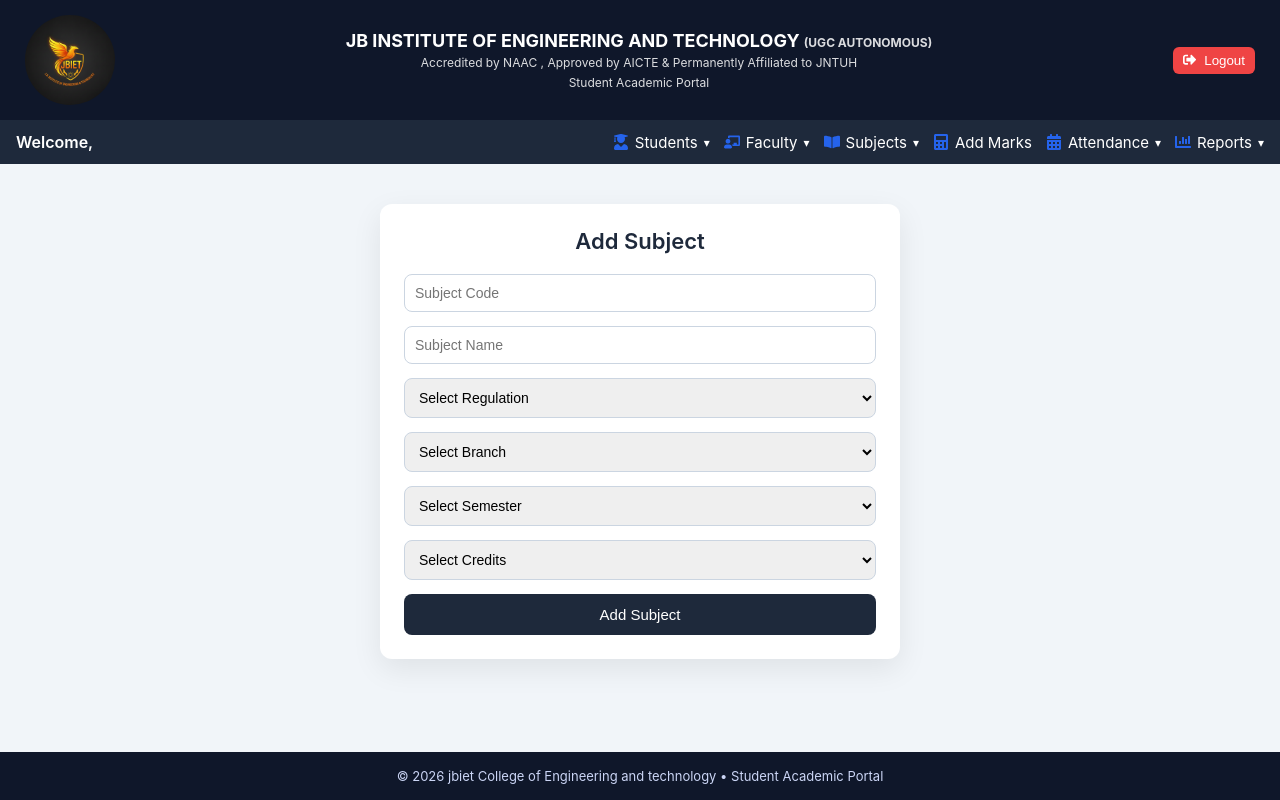
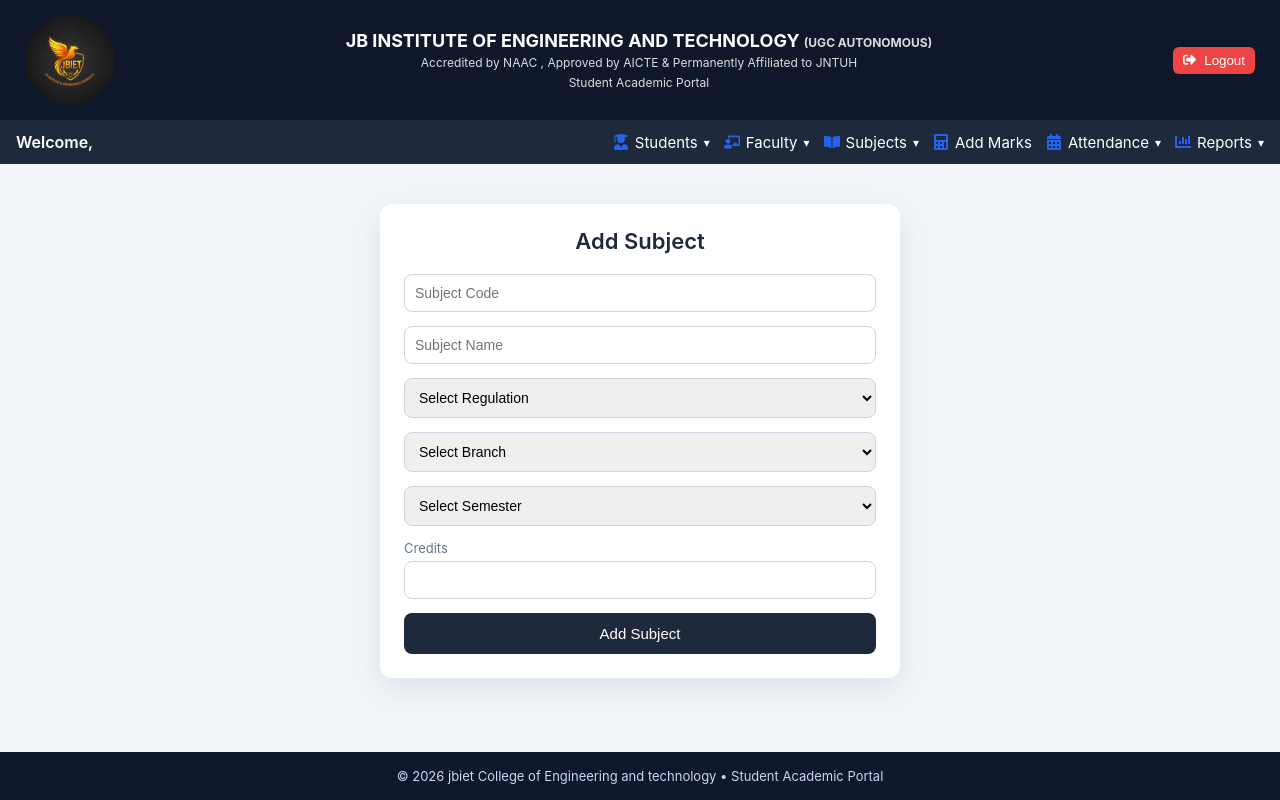
Before and after one commit to ARUKALARAJUGOUD/jbiet-mentor, a React (Create React App) app in the folder client/: page /admin/create-subject in a window 1280 px wide. Built offline with nearby package versions, Linux system fonts and the light colour scheme.

Commit message:
subjects problem

```diff
--- a/client/src/pages/admin/Subjects/AddSubject.jsx
+++ b/client/src/pages/admin/Subjects/AddSubject.jsx
@@ -135,7 +135,7 @@ export default function AddSubject() {
             </select>
           </div>
 
-          <div className="form-group">
+          {/* <div className="form-group">
             <select
               name="credits"
               value={formData.credits}
@@ -143,12 +143,29 @@ export default function AddSubject() {
             >
               <option value="">Select Credits</option>
               <option value="1">1</option>
+              <option value="1">1</option>
               <option value="2">2</option>
               <option value="3">3</option>
               <option value="4">4</option>
               <option value="4">5</option>
               <option value="4">6</option>
+              <option value="4">7</option>
+              <option value="4">8</option>
+              <option value="4">9</option>
+              <option value="4">10</option>
             </select>
+          </div> */}
+
+          <div className="form-group">
+            <label>Credits</label>
+            <input
+              type="number"
+              name="credits"
+              min="0"
+              max="15"
+              value={formData.credits}
+              onChange={handleChange}
+            />
           </div>
 
           <button type="submit" className="submit-btn" disabled={loading}>
```
Also changed, not shown: 2 other files (tests, documents, lock files or other folders).
